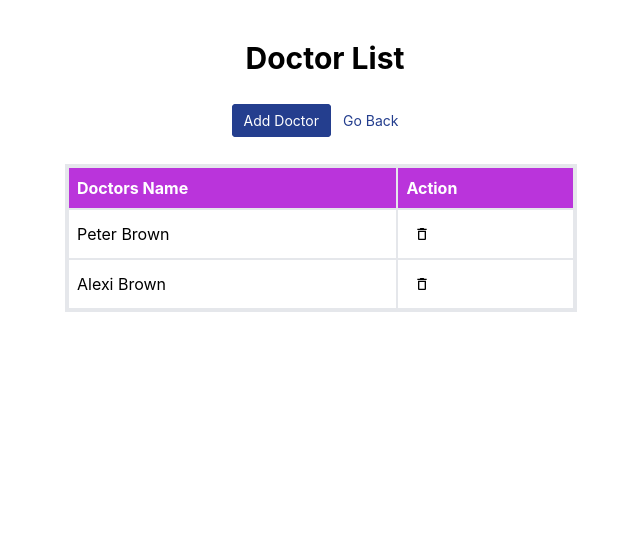
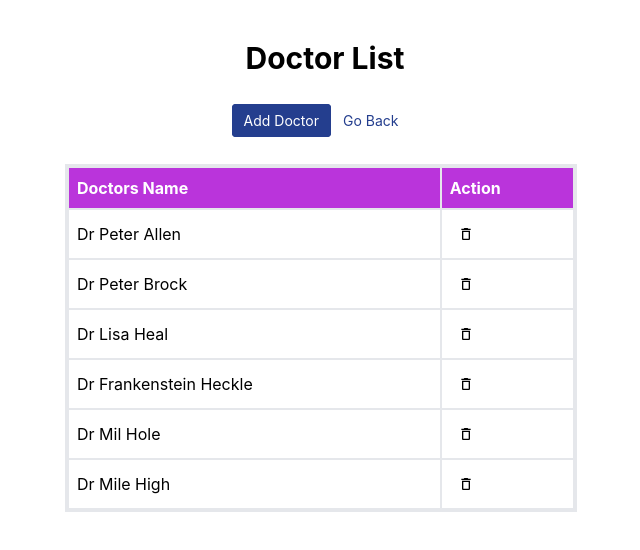
Before and after one commit to Andrew3586/Doctors, a React (Create React App) app: page /doctors in a window 1280 px wide. Shown: the top 550 px of the page, without its empty margins (319-959 px from the left). Built offline with nearby package versions, Linux system fonts and the light colour scheme; data requests are answered from the project's data file.

Commit message:
finished

```diff
--- /dev/null
+++ b/db.json
@@ -0,0 +1,51 @@
+{
+  "doctors": [
+    {
+      "id": 0.33312969353074173,
+      "name": "Dr Peter Allen"
+    },
+    {
+      "id": 0.8011954733502333,
+      "name": "Dr Peter Brock"
+    },
+    {
+      "id": 0.2763596926425913,
+      "name": "Dr Lisa Heal"
+    },
+    {
+      "id": 0.5125190294989139,
+      "name": "Dr Frankenstein Heckle"
+    },
+    {
+      "id": 0.5411463984559477,
+      "name": "Dr Mil Hole"
+    },
+    {
+      "id": 0.623857406368431,
+      "name": "Dr Mile High"
+    }
+  ],
+  "appointments": [
+    {
+      "id": 0.21413515484211465,
+      "appointmentDate": "2022-12-07",
+      "appointmentFees": "102.00",
+      "appointmentReason": "Headache",
+      "appointmentDoctor": "Dr James Cross"
+    },
+    {
+      "id": 0.6386498033564105,
+      "appointmentDate": "2022-05-25",
+      "appointmentFees": "55",
+      "appointmentReason": "headache",
+      "appointmentDoctor": "Dr Peter Day"
+    },
+    {
+      "id": 0.6494374416043607,
+      "appointmentDate": "2022-06-24",
+      "appointmentFees": "$100",
+      "appointmentReason": "Broken Leg",
+      "appointmentDoctor": "Dr Leo Forman"
+    }
+  ]
+}
--- a/package.json
+++ b/package.json
@@ -7,6 +7,7 @@
     "@testing-library/react": "^13.4.0",
     "@testing-library/user-event": "^13.5.0",
     "axios": "^1.2.5",
+    "json-server": "^0.17.1",
     "react": "^18.2.0",
     "react-dom": "^18.2.0",
     "react-icons": "^4.7.1",
--- a/src/components/AddAppointmentsForm.jsx
+++ b/src/components/AddAppointmentsForm.jsx
@@ -1,22 +1,54 @@
-import React, { useState } from "react";
+import React, { useState, useEffect } from "react";
+import axios from "axios";
+import { useNavigate } from "react-router-dom";
 
 const AddAppointmentsForm = () => {
+  let navigate = useNavigate();
   const [aDate, setADate] = useState("");
-  const [aFees, setAFees] = useState("");
   const [aReason, setAReason] = useState("");
   const [aDoctorsName, setADoctorsName] = useState("");
+  const [doctorData, setDoctorData] = useState([]);
 
   const aDateHandler = (event) => {
     setADate(event.target.value);
   };
 
-  const formSubmitHandler = (event) => {
-    event.preventDefault();
-    // setaDate("");
-    // setaFees("");
-    // setaReason("");
-    // setaDoctorsName("");
+  const formSubmitHandler = async (event) => {
+    try {
+      event.preventDefault();
+      const appointmentData = {
+        id: Math.random(),
+        appointmentDate: aDate,
+        appointmentFees: "$100.00",
+        appointmentReason: aReason,
+        appointmentDoctor: aDoctorsName,
+      };
+      const response = await axios.post(
+        "http://localhost:3000/appointments",
+        appointmentData
+      );
+      if (response) {
+        setADate("");
+        setAReason("");
+        setADoctorsName("");
+        navigate("/appointments");
+      }
+    } catch (err) {
+      console.log(err);
+    }
   };
+
+  useEffect(() => {
+    axios
+      .get("http://localhost:3000/doctors")
+      .then((data) => {
+        console.log(data.data);
+        setDoctorData(data.data);
+      })
+      .catch((err) => {
+        console.error(err);
+      });
+  }, []);
 
   return (
     <div className="flex flex-col h-screen items-center gap-6">
@@ -51,12 +83,10 @@ const AddAppointmentsForm = () => {
           <input
             type="text"
             id="appointmentfees"
-            onChange={(e) => {
-              setAFees(e.target.value);
-            }}
-            value={aFees}
             required
             className="bg-gray-50 border border-gray-300 text-sm rounded-lg block w-full p-2.5"
+            defaultValue="$100.00"
+            disabled
           />
         </div>
 
@@ -79,7 +109,7 @@ const AddAppointmentsForm = () => {
           />
         </div>
 
-        <div >
+        <div>
           <label
             htmlFor="doctorsname"
             className="block mb-2 text-md font-medium"
@@ -94,14 +124,19 @@ const AddAppointmentsForm = () => {
             }}
             required
             className="bg-gray-50 border border-gray-300 text-sm rounded-lg block w-full p-2.5"
+            defaultValue={'DEFAULT'}
           >
-            <option disabled selected>
+            <option disabled value="DEFAULT">
               Select Doctor
             </option>
-            <option value="Dr James Cross">Dr James Cross</option>
-            <option value="Dr Peter Day">Dr Peter Day</option>
-            <option value="opel">Opel</option>
-            <option value="audi">Audi</option>
+            {doctorData.length > 0 &&
+              doctorData.map((el, index) => {
+                return (
+                  <option value={el.name} key={el.id}>
+                    {el.name}
+                  </option>
+                );
+              })}
           </select>
         </div>
 
--- a/src/components/AddDoctorForm.jsx
+++ b/src/components/AddDoctorForm.jsx
@@ -1,16 +1,32 @@
 import React, { useState } from "react";
-import { Link } from "react-router-dom";
+import { Link, useNavigate } from "react-router-dom";
+import axios from "axios";
 
 const AddDoctorsForm = () => {
+  let navigate = useNavigate();
+
   const [aDoctorsName, setaDoctorsName] = useState("");
 
   const aDoctorsNameHandler = (event) => {
     setaDoctorsName(event.target.value);
   };
 
-  const formSubmitHandler = (event) => {
-    event.preventDefault();
-    setaDoctorsName("");
+  const formSubmitHandler = async (event) => {
+   try {
+      event.preventDefault();
+      const doctor = { id: Math.random(), name: aDoctorsName };
+      const response = await axios.post(
+        "http://localhost:3000/doctors",
+        doctor
+      );
+      console.log(response);
+      if (response) {
+        setaDoctorsName("");
+        navigate("/doctors");
+      }
+    } catch (error) {
+      console.log(error);
+    }
   };
 
   return (
--- a/src/components/AppointmentsTable.jsx
+++ b/src/components/AppointmentsTable.jsx
@@ -1,8 +1,45 @@
-import React from "react";
-import { FiEdit3 } from "react-icons/fi";
+import React, { useEffect, useState } from "react";
 import { MdOutlineDelete } from "react-icons/md";
+import axios from "axios";
 
 const AppointmentsTable = () => {
+  const [appointmentsData, setAppointmentsData] = useState([]);
+
+  useEffect(() => {
+    axios
+      .get("http://localhost:3000/appointments")
+      .then((data) => {
+        console.log(data.data);
+        setAppointmentsData(data.data);
+      })
+      .catch((err) => {
+        console.error(err);
+      });
+  }, []);
+
+  const handleDelete = (event, id) => {
+    event.preventDefault();
+    console.log(id);
+    axios
+      .delete(`http://localhost:3000/appointments/${id}`)
+      .then((data) => {
+        console.log(data);
+        if (data.status === 200) {
+          axios
+            .get("http://localhost:3000/appointments")
+            .then((data) => {
+              console.log(data.data);
+              setAppointmentsData(data.data);
+            })
+            .catch((err) => {
+              console.error(err);
+            });
+        }
+      })
+      .catch((err) => {
+        console.error(err);
+      });
+  };
   return (
     <div className="flex flex-col gap-12 items-center">
       <table className="w-[60vw] border-solid border-4 ">
@@ -23,30 +60,38 @@ const AppointmentsTable = () => {
             <th className="p-2 text-left border-solid border-2">Action</th>
           </tr>
         </thead>
+        {appointmentsData.length > 0 && (
           <tbody className="m-2">
-          <tr className="border-solid border-2">
-            <td className="p-2 border-solid border-2">26-9-2022</td>
-            <td className="p-2 border-solid border-2">Gourav</td>
-            <td className="p-2 border-solid border-2">Teeth</td>
-            <td className="p-2 border-solid border-2">$100</td>
+            {appointmentsData.map((el, index) => {
+              return (
+                <tr className="border-solid border-2" key={el.id}>
                   <td className="p-2 border-solid border-2">
-              <button className="m-2">
+                    {el.appointmentDate}
+                  </td>
+                  <td className="p-2 border-solid border-2">
+                    {el.appointmentDoctor}
+                  </td>
+                  <td className="p-2 border-solid border-2">
+                    {el.appointmentReason}
+                  </td>
+                  <td className="p-2 border-solid border-2">
+                    {el.appointmentFees}
+                  </td>
+                  <td className="p-2 border-solid border-2">
+                    <button
+                      className="m-2"
+                      onClick={(event) => {
+                        handleDelete(event,el.id);
+                      }}
+                    >
                       <MdOutlineDelete className="hover:text-red-500 duration-300" />
                     </button>
                   </td>
                 </tr>
-          <tr className="border-solid border-2">
-            <td className="p-2 border-solid border-2">26-9-2022</td>
-            <td className="p-2 border-solid border-2">Andrew</td>
-            <td className="p-2 border-solid border-2">Teeth</td>
-            <td className="p-2 border-solid border-2">$100</td>
-            <td className="p-2 border-solid border-2">
-              <button className="m-2">
-                <MdOutlineDelete className="hover:text-red-500 duration-300" />
-              </button>
-            </td>
-          </tr>
+              );
+            })}
           </tbody>
+        )}
       </table>
     </div>
   );
--- a/src/components/DoctorsListTable.jsx
+++ b/src/components/DoctorsListTable.jsx
@@ -1,10 +1,49 @@
-import React from "react";
-import { FiEdit3 } from "react-icons/fi";
+import React, { useEffect, useState } from "react";
 import { MdOutlineDelete } from "react-icons/md";
+import axios from "axios";
 
 const DoctorsList = () => {
+  const [doctorData, setDoctorData] = useState([]);
+
+  useEffect(() => {
+    axios
+      .get("http://localhost:3000/doctors")
+      .then((data) => {
+        console.log(data.data);
+        setDoctorData(data.data);
+      })
+      .catch((err) => {
+        console.error(err);
+      });
+  }, []);
+
+  const handleDelete = (event, id) => {
+    event.preventDefault();
+    console.log(id);
+    axios
+      .delete(`http://localhost:3000/doctors/${id}`)
+      .then((data) => {
+        console.log(data);
+        if (data.status === 200) {
+          axios
+            .get("http://localhost:3000/doctors")
+            .then((data) => {
+              console.log(data.data);
+              setDoctorData(data.data);
+            })
+            .catch((err) => {
+              console.error(err);
+            });
+        }
+      })
+      .catch((err) => {
+        console.error(err);
+      });
+  };
+
   return (
     <div className="flex flex-col gap-12 items-center">
+      {doctorData.length > 0 && (
         <table className="w-[50vw] border-solid border-4 max-w-lg">
           <thead className="m-2">
             <tr className="border-solid border-2 bg-[#ba34db] text-white">
@@ -15,24 +54,26 @@ const DoctorsList = () => {
             </tr>
           </thead>
           <tbody className="m-2">
-          <tr className="border-solid border-2">
-            <td className="p-2 border-solid border-2">Peter Brown</td>
+            {doctorData.map((object, index) => {
+              return (
+                <tr className="border-solid border-2" key={index}>
+                  <td className="p-2 border-solid border-2">{object.name}</td>
                   <td className="p-2 border-solid border-2">
-              <button className="m-2">
+                    <button
+                      className="m-2"
+                      onClick={(event) => {
+                        handleDelete(event, object.id);
+                      }}
+                    >
                       <MdOutlineDelete className="hover:text-red-500 duration-300" />
                     </button>
                   </td>
                 </tr>
-          <tr className="border-solid border-2">
-            <td className="p-2 border-solid border-2">Alexi Brown</td>
-            <td className="p-2 border-solid border-2">
-              <button className="m-2">
-                <MdOutlineDelete className="hover:text-red-500 duration-300" />
-              </button>
-            </td>
-          </tr>
+              );
+            })}
           </tbody>
         </table>
+      )}
     </div>
   );
 };
```
Also changed, not shown: 2 other files (tests, documents, lock files or other folders). Lines whose indentation alone changed are shown as unchanged.
